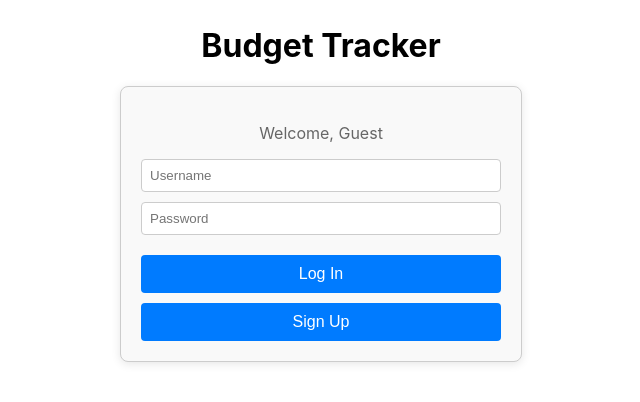
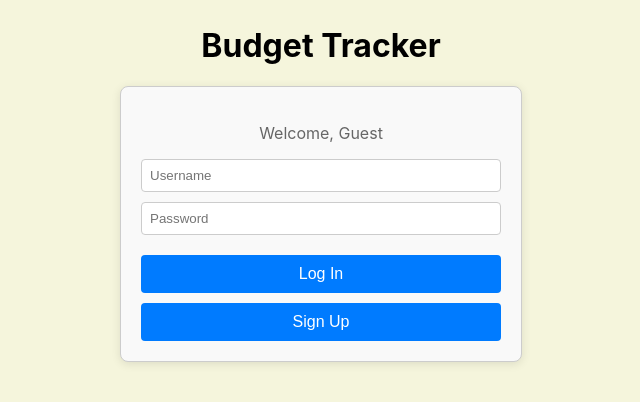
Before and after one commit to AmitGarine/budget-tracker-final, a React (Create React App) app in the folder frontend/: page / in a window 1280 px wide. Shown: the top 402 px of the page, without its empty margins (319-959 px from the left). Built offline with nearby package versions, Linux system fonts and the light colour scheme.

Commit message:
changed background

```diff
--- a/frontend/src/App.css
+++ b/frontend/src/App.css
@@ -1,3 +1,10 @@
+html, body {
+  margin: 0;
+  padding: 0;
+  height: 100%;
+  background-color: #f5f5dc;
+}
+
 .App {
   text-align: center;
   margin-left: 10%;
```
Also changed, not shown: 1 other file (tests, documents, lock files or other folders).
